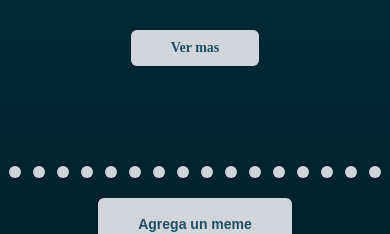
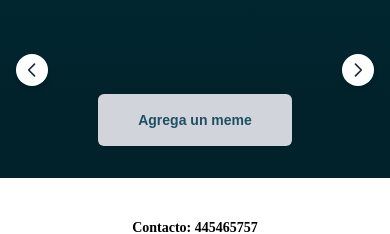
Before and after one commit to jfigueira87/Memerium, a React (Vite) app: page / in a window 390 px wide. Shown: the part 1890-2124 px from the top of the page. Built offline with nearby package versions, Linux system fonts and the light colour scheme; data requests are answered from the project's data file; a web font is replaced by a local one.

Commit message:
adding carrousel responsive movil

```diff
--- a/src/pages/Home.jsx
+++ b/src/pages/Home.jsx
@@ -81,7 +81,6 @@ const Home = () => {
 
       {/* Carrusel */}
 <div className="relative overflow-hidden bg-gradient-to-b from-[#01222B] via-secundary to-[#01222B]">
-        <h2 className="text-white text-center sm:text-5xl text-3xl sm:bottom-10 bottom-5 w-full pt-8">CONOCE NUESTROS MEMES</h2>
   {/* Wrapper del Carrusel */}
   <div
     className="relative flex transition-transform duration-700 ease-in-out my-20"
@@ -109,23 +108,29 @@ const Home = () => {
   </div>
 
   {/* Indicadores del Carrusel */}
-        <div className="flex absolute bottom-5 left-1/2 z-30 space-x-3 -translate-x-1/2">
+  <div className="relative hidden sm:flex">
+    {/* Contenedor de Indicadores del Carrusel */}
+    <div className="flex absolute bottom-2 sm:bottom-5 left-1/2 transform -translate-x-1/2 z-30 space-x-2 sm:space-x-3 overflow-x-auto">
+      {/* Contenedor interno para permitir desplazamiento horizontal */}
+      <div className="flex space-x-2 sm:space-x-3">
         {pages.map((_, i) => (
           <button
             key={i}
             type="button"
-              className={`w-3 h-3 rounded-full ${i === currentPage ? 'bg-white' : 'bg-gray-300'}`}
+            className={`w-2 h-2 sm:w-3 sm:h-3 rounded-full ${i === currentPage ? 'bg-white' : 'bg-gray-300'}`}
             aria-current={i === currentPage ? 'true' : 'false'}
             aria-label={`Slide ${i + 1}`}
             onClick={() => goToPage(i)}
           ></button>
         ))}
       </div>
+    </div>
+  </div>
 
   {/* Controles del Carrusel */}
   <button
     type="button"
-          className="flex absolute top-0 left-0 z-30 justify-center items-center px-4 h-full cursor-pointer group focus:outline-none"
+    className="flex absolute top-0 left-0 z-30 justify-center items-center px-4 h-full cursor-pointer group focus:outline-none sm:block hidden"
     onClick={prevPage}
   >
     <span className="inline-flex justify-center items-center w-8 h-8 rounded-full bg-white text-gray-800 group-hover:bg-gray-200">
@@ -142,7 +147,7 @@ const Home = () => {
   </button>
   <button
     type="button"
-          className="flex absolute top-0 right-0 z-30 justify-center items-center px-4 h-full cursor-pointer group focus:outline-none"
+    className="flex absolute top-0 right-0 z-30 justify-center items-center px-4 h-full cursor-pointer group focus:outline-none sm:block hidden"
     onClick={nextPage}
   >
     <span className="inline-flex justify-center items-center w-8 h-8 rounded-full bg-white text-gray-800 group-hover:bg-gray-200">
@@ -157,10 +162,45 @@ const Home = () => {
       </svg>
     </span>
   </button>
+
+  {/* Controles del Carrusel en Mobile */}
+  <div className="absolute inset-x-0 bottom-0 flex justify-between px-4 py-2 sm:hidden">
+    <button
+      type="button"
+      className="flex justify-center items-center w-8 h-8 rounded-full bg-white text-gray-800 shadow-md hover:bg-gray-200 focus:outline-none"
+      onClick={prevPage}
+    >
+      <svg
+        className="w-5 h-5"
+        fill="none"
+        stroke="currentColor"
+        viewBox="0 0 24 24"
+        xmlns="http://www.w3.org/2000/svg"
+      >
+        <path strokeLinecap="round" strokeLinejoin="round" strokeWidth="2" d="M15 19l-7-7 7-7"></path>
+      </svg>
+    </button>
+    <button
+      type="button"
+      className="flex justify-center items-center w-8 h-8 rounded-full bg-white text-gray-800 shadow-md hover:bg-gray-200 focus:outline-none"
+      onClick={nextPage}
+    >
+      <svg
+        className="w-5 h-5"
+        fill="none"
+        stroke="currentColor"
+        viewBox="0 0 24 24"
+        xmlns="http://www.w3.org/2000/svg"
+      >
+        <path strokeLinecap="round" strokeLinejoin="round" strokeWidth="2" d="M9 5l7 7-7 7"></path>
+      </svg>
+    </button>
+  </div>
 </div>
       <div className="text-center text-black font-mainFont flex justify-center bg-[#01222B] w-full pb-8">
         <Link to={`/newmeme`}> <button type="button" className="rounded-md bg-gray-300 px-10 py-4 text-sm font-bold  text-primary shadow-sm">Agrega un meme</button></Link>
       </div>
+
     </>
   );
 };
```
Lines whose indentation alone changed are shown as unchanged.
